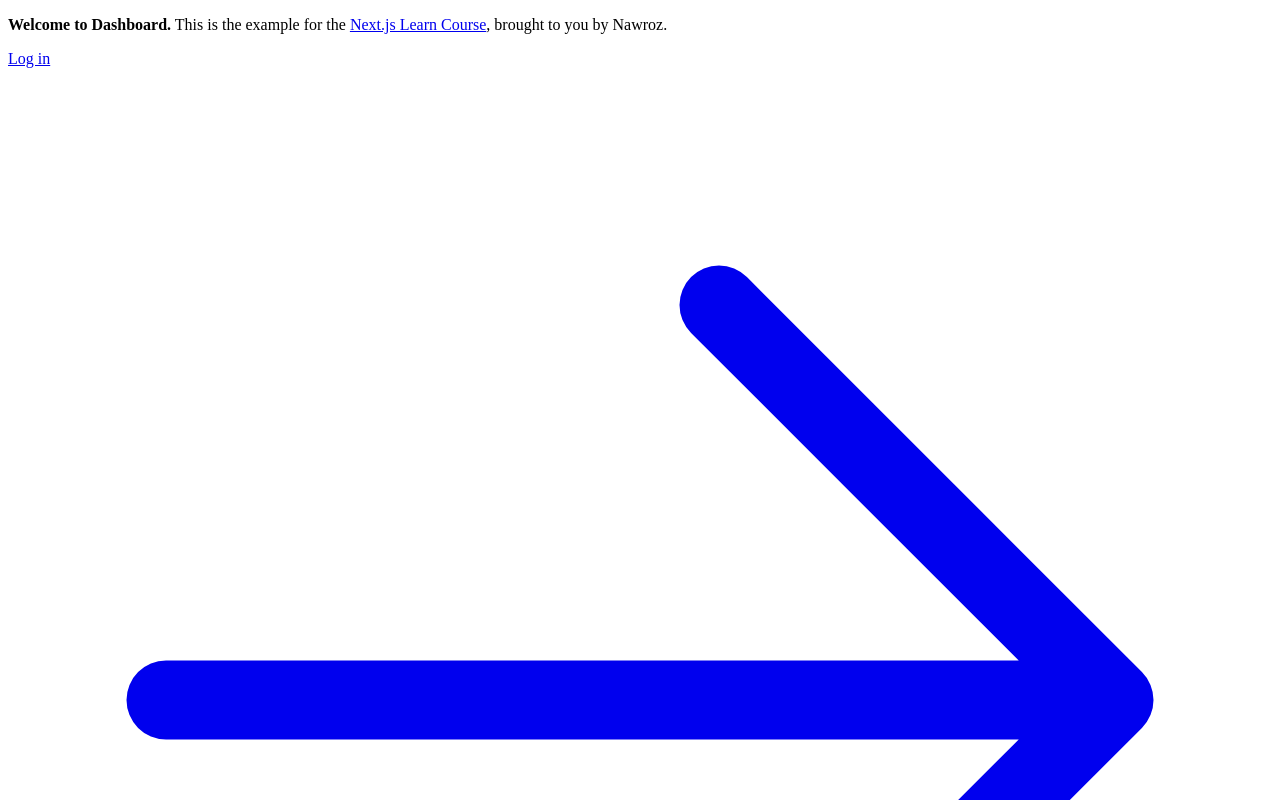
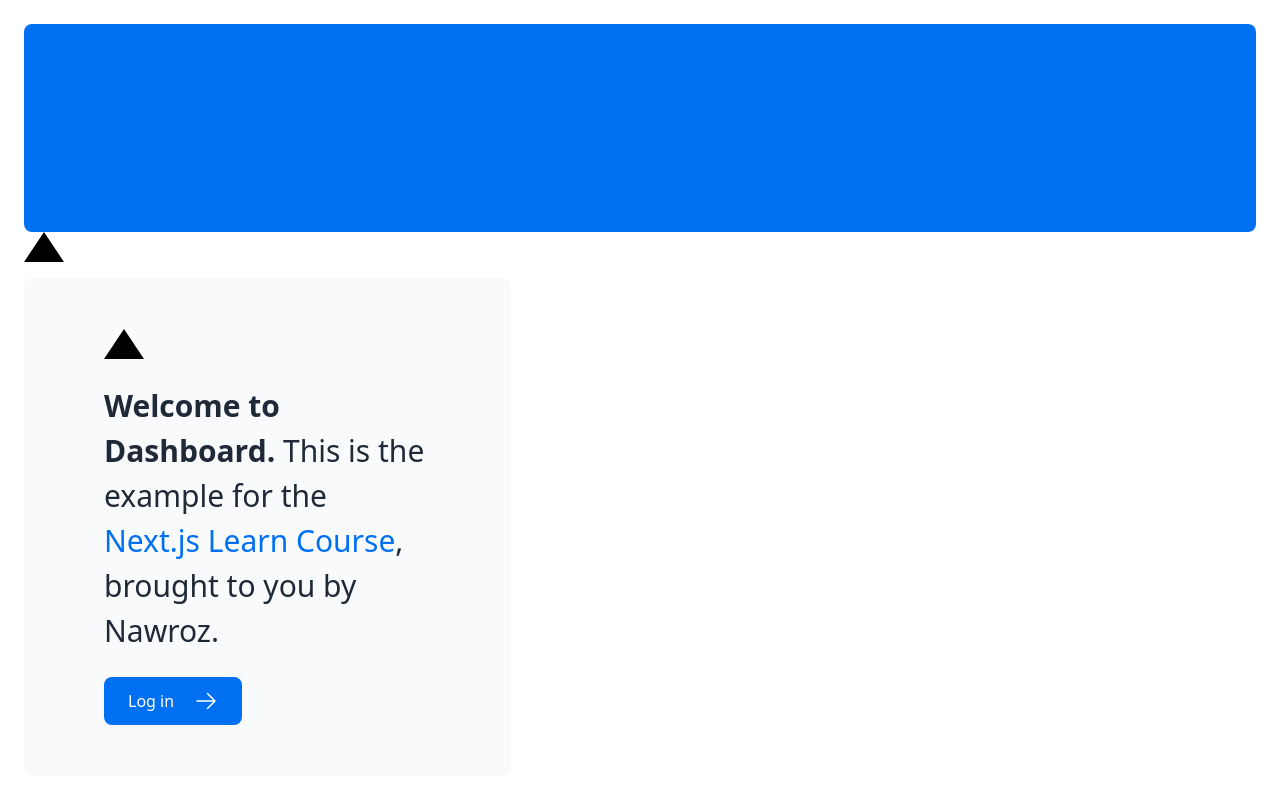
Before and after one commit to shahnawroz/Dashboard, a Next.js app: page / in a window 1280 px wide. Shown: the top 800 px of the page. Built offline with nearby package versions, Linux system fonts and the light colour scheme.

Commit message:
add global css and add home_module_css

```diff
--- a/app/layout.tsx
+++ b/app/layout.tsx
@@ -1,3 +1,5 @@
+import '@/app/ui/global.css';
+
 export default function RootLayout({
   children,
 }: {
--- a/app/page.tsx
+++ b/app/page.tsx
@@ -1,6 +1,7 @@
 import AcmeLogo from '@/app/ui/acme-logo';
 import { ArrowRightIcon } from '@heroicons/react/24/outline';
 import Link from 'next/link';
+import styles from '@/app/ui/home.module.css';
 
 export default function Page() {
   return (
@@ -8,8 +9,12 @@
       <div className="flex h-20 shrink-0 items-end rounded-lg bg-blue-500 p-4 md:h-52">
         {/* <AcmeLogo /> */}
       </div>
+      <div className={styles.shape} />
       <div className="mt-4 flex grow flex-col gap-4 md:flex-row">
         <div className="flex flex-col justify-center gap-6 rounded-lg bg-gray-50 px-6 py-10 md:w-2/5 md:px-20">
+          <div
+            className="h-0 w-0 border-b-[30px] border-l-[20px] border-r-[20px] border-b-black border-l-transparent border-r-transparent"
+          />
           <p className={`text-xl text-gray-800 md:text-3xl md:leading-normal`}>
             <strong>Welcome to Dashboard.</strong> This is the example for the{' '}
             <a href="https://nextjs.org/learn/" className="text-blue-500">
--- /dev/null
+++ b/app/ui/home.module.css
@@ -0,0 +1,7 @@
+.shape {
+    height: 0;
+    width: 0;
+    border-bottom: 30px solid black;
+    border-left: 20px solid transparent;
+    border-right: 20px solid transparent;
+  }
```
